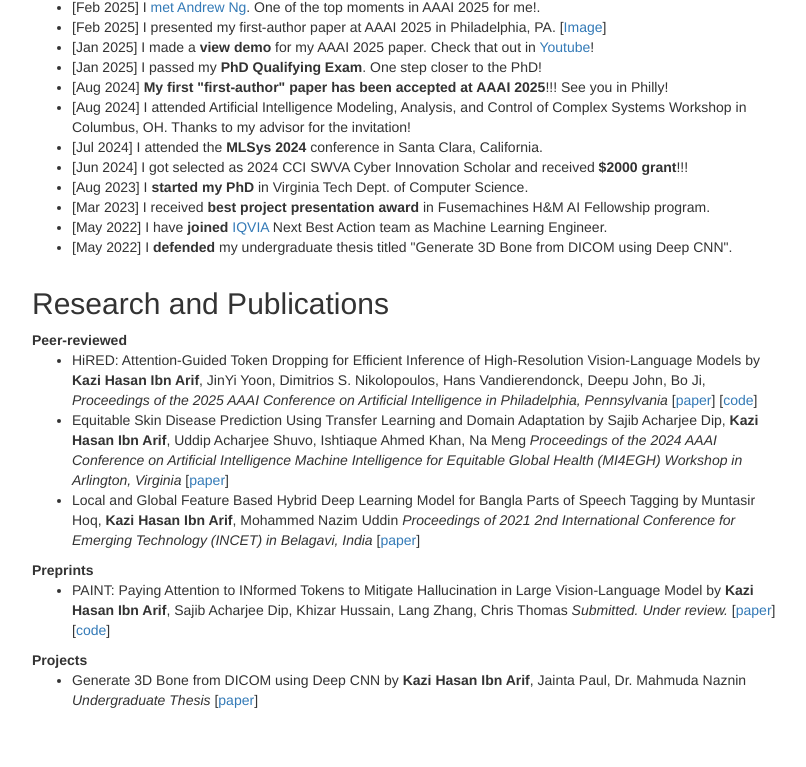
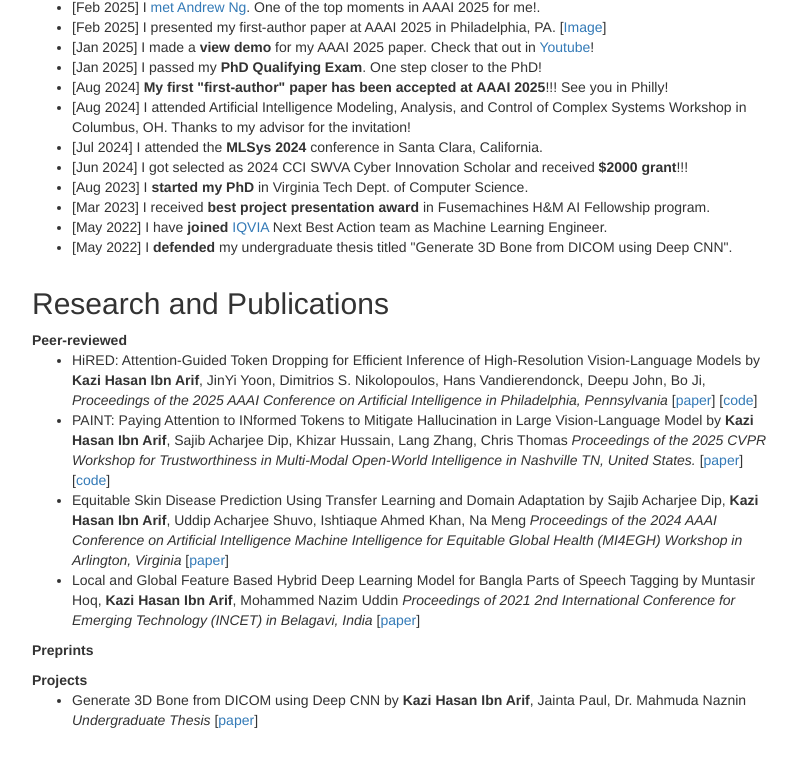
Before and after one commit to hasanar1f/hasanar1f.github.io, a plain HTML site: page index.html in a window 1280 px wide. Shown: the part 520-1287 px from the top of the page, without its empty margins (38-844 px from the left). Drawn offline with nearby package versions, Linux system fonts and the light colour scheme.

Commit message:
adds cvpr workshop paper in news

```diff
--- a/index.html
+++ b/index.html
@@ -183,6 +183,16 @@
             </li>
 
             <li>
+              PAINT: Paying Attention to INformed Tokens to Mitigate Hallucination in Large Vision-Language Model
+              by <b>Kazi Hasan Ibn Arif</b>, Sajib Acharjee Dip, Khizar Hussain, Lang Zhang, Chris Thomas
+              <i
+                >Proceedings of the 2025 CVPR Workshop for Trustworthiness in Multi-Modal Open-World Intelligence in Nashville TN, United States.</i
+              >
+              [<a href="https://arxiv.org/abs/2501.12206">paper</a>]
+              [<a href="https://github.com/hasanar1f/PAINT">code</a>]
+            </li>
+
+            <li>
               Equitable Skin Disease Prediction Using Transfer Learning and Domain Adaptation
               by Sajib Acharjee Dip, <b>Kazi Hasan Ibn Arif</b>, Uddip Acharjee
               Shuvo, Ishtiaque Ahmed Khan, Na Meng
@@ -201,20 +211,13 @@
               >
               [<a href="https://ieeexplore-ieee-org.ezproxy.lib.vt.edu/abstract/document/9456108">paper</a>]
 
+
+
           </ul>
 
 
           <strong>Preprints</strong><br />
           <ul>
-            <li>
-              PAINT: Paying Attention to INformed Tokens to Mitigate Hallucination in Large Vision-Language Model
-              by <b>Kazi Hasan Ibn Arif</b>, Sajib Acharjee Dip, Khizar Hussain, Lang Zhang, Chris Thomas
-              <i
-                >Submitted. Under review.</i
-              >
-              [<a href="https://arxiv.org/abs/2501.12206">paper</a>]
-              [<a href="https://github.com/hasanar1f/PAINT">code</a>]
-            </li>
 
           </ul>
           <strong>Projects</strong><br />
```
